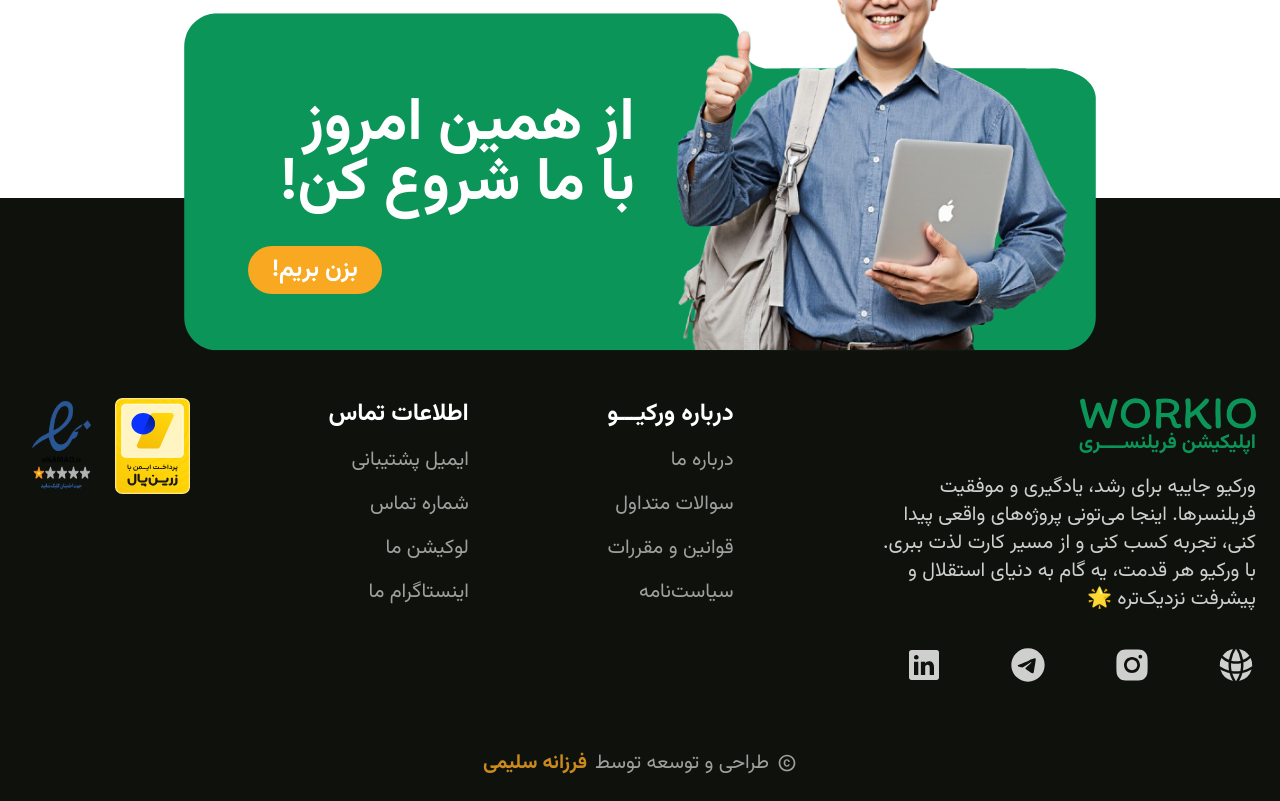
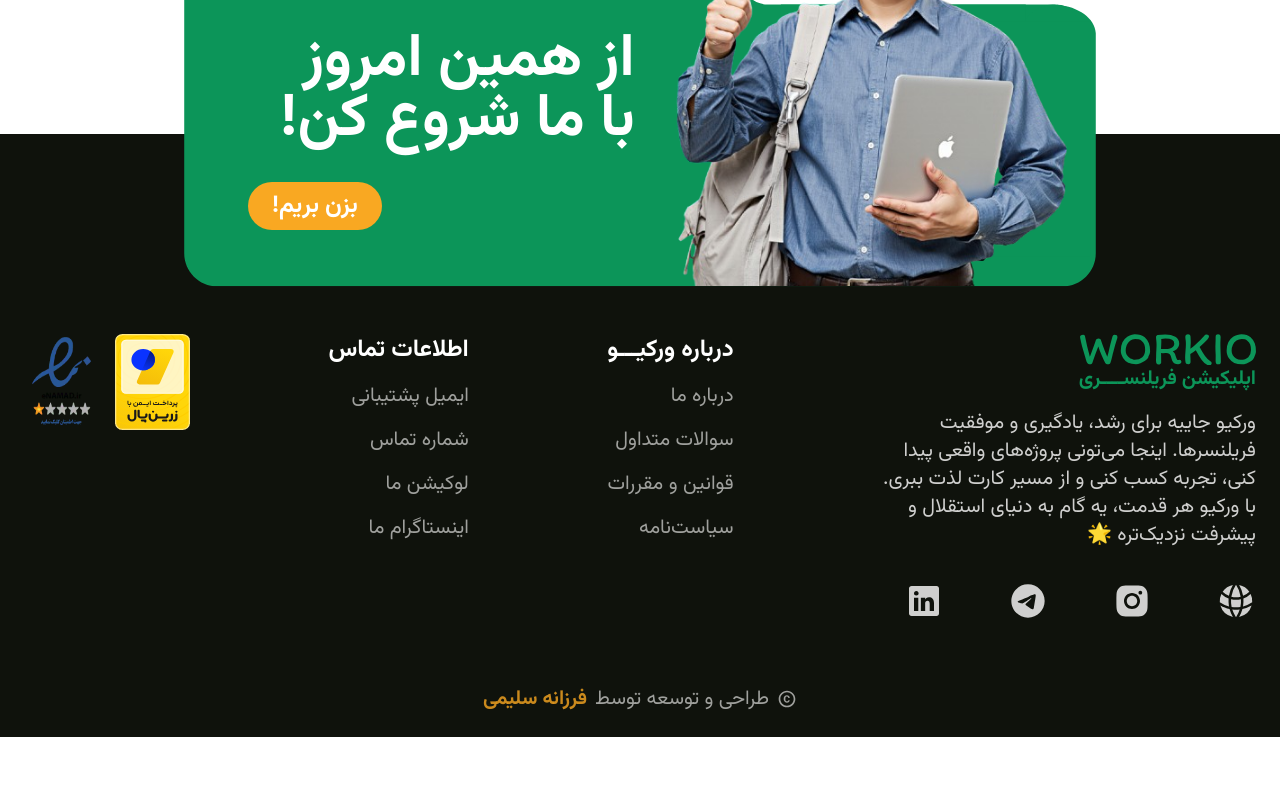
Before and after one commit to Farzanehsalimi/workio-freelance-platform, a React (Vite) app: page / in a window 1280 px wide. Shown: the part 2760-3561 px from the top of the page. After the commit the page ends 3497 px from the top, so only its background shows below. Built offline with nearby package versions, Linux system fonts and the light colour scheme.

Commit message:
style(footer): adjust top margin and remove unused comment

```diff
--- a/src/layouts/LandingFooter.jsx
+++ b/src/layouts/LandingFooter.jsx
@@ -25,14 +25,13 @@
 
 function LandingFooter() {
   return (
-    <div className="bg-secondary-900 mt-24 sm:mt-80 lg:mt-96 pt-10 relative lg:h-auto px-4 sm:px-6">
+    <div className="bg-secondary-900 mt-24 sm:mt-80 pt-10 relative lg:h-auto px-4 sm:px-6">
       <div className="relative container">
         <TopFooterBg className="hidden sm:block sm:w-[600px] sm:h-[370px] md:w-[700px] md:h-[390px] lg:w-[990px] lg:h-[337px] absolute left-1/2 -translate-x-1/2 -translate-y-2/3" />
         <img
           src={ManFooter}
           className="hidden sm:block sm:w-[350px] sm:h-[350px] lg:w-[450px] lg:h-[450px] absolute -bottom-12 md:-bottom-16 lg:-bottom-28 lg:right-8 xl:right-36 2xl:right-72"
           alt=""
-          // right-4 -top-16 lg:-bottom-6 lg:right-72 -translate-y-1/2
         />
         <p className="hidden sm:block absolute bottom-10 left-12 md:left-16 lg:left-32 lg:-top-36 xl:left-64 2xl:left-1/4 text-secondary-0 text-3xl md:text-5xl lg:text-6xl font-bold">
           از همین امروز <br /> با ما شروع کن!
```
